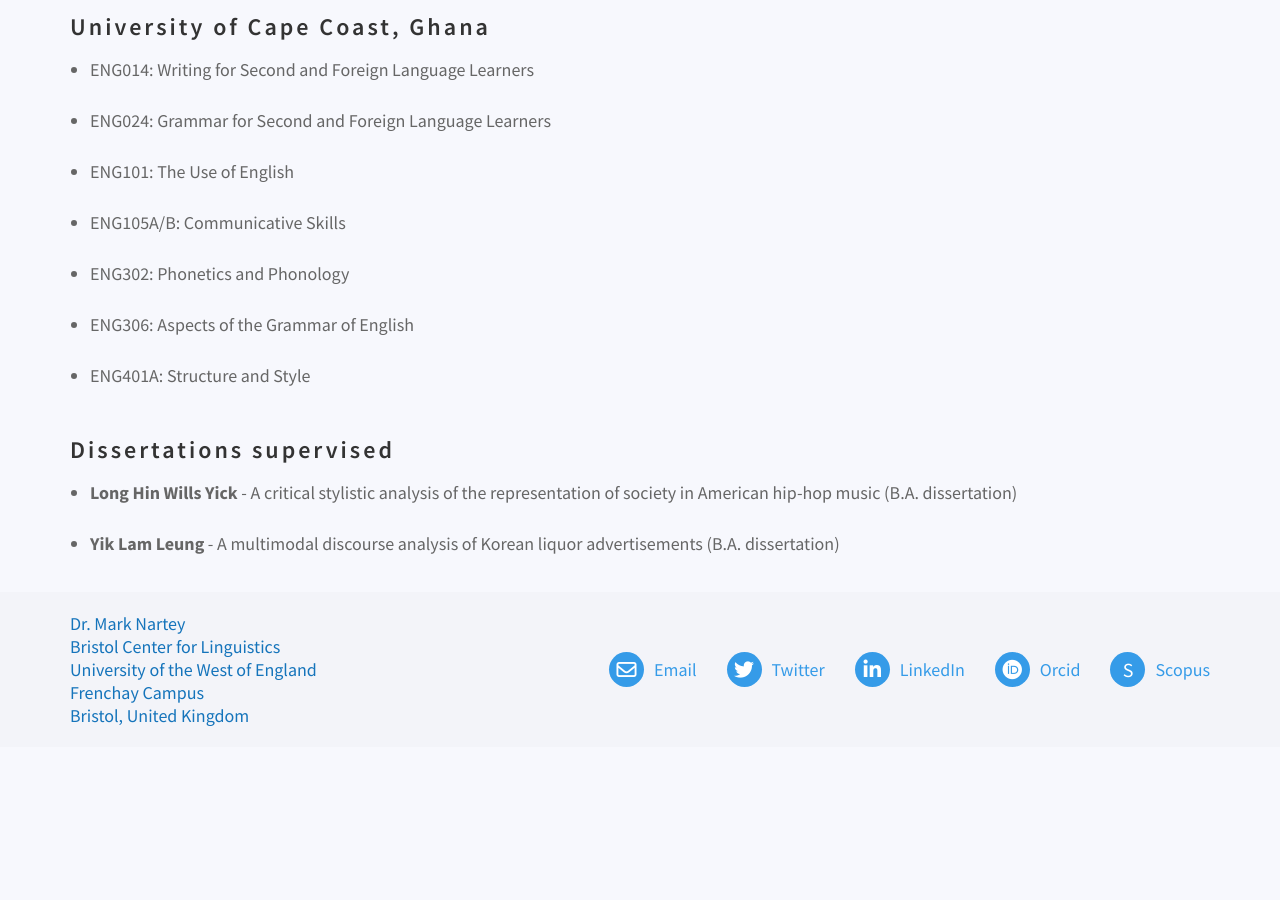
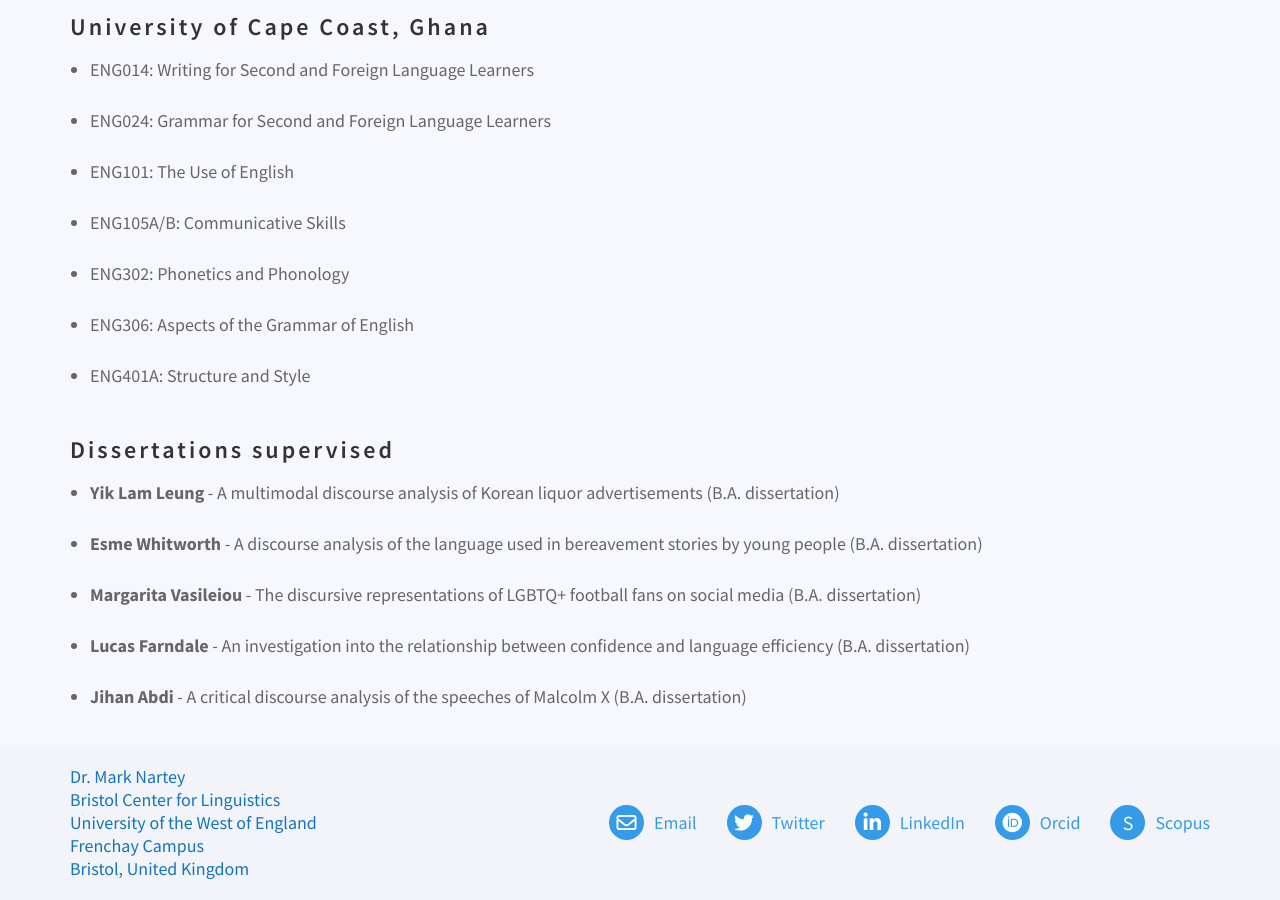
Before and after one commit to danielcornock/marknartey.com, a Jekyll site: the page built from _pages/teaching.md, in a window 1280 px wide and 900 px high, scrolled down 1267 px. Built offline with Jekyll 4.4.1, drawn with Linux system fonts in a browser that asks for light colours; nearby versions of some CDN libraries; before the commit the page ends 2014 px from its top, so only the background shows below that.

Commit message:
Update Pages “teaching”

```diff
--- a/_pages/teaching.md
+++ b/_pages/teaching.md
@@ -36,5 +36,8 @@ I am experienced in curriculum planning as well as designing and delivering ling
 
 ## Dissertations supervised
 
-* **Long Hin Wills Yick** - A critical stylistic analysis of the representation of society in American hip-hop music (B.A. dissertation)
 * **Yik Lam Leung** - A multimodal discourse analysis of Korean liquor advertisements (B.A. dissertation)
+* **E﻿sme Whitworth** - A discourse analysis of the language used in bereavement stories by young people  (B.A. dissertation)
+* **Margarita Vasileiou** - The discursive representations of LGBTQ+ football fans on social media (B.A. dissertation)
+* **Lucas Farndale** - An investigation into the relationship between confidence and language efficiency (B.A. dissertation)
+* **Jihan Abdi** - A critical discourse analysis of the speeches of Malcolm X (B.A. dissertation)
```
